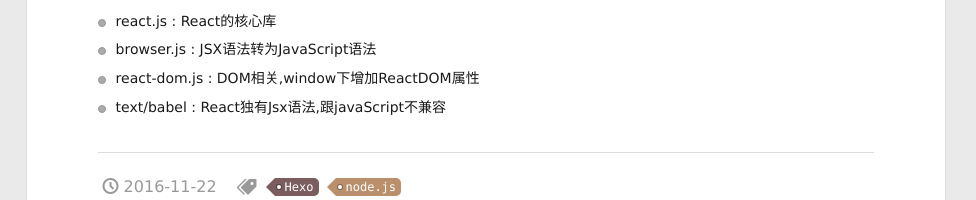
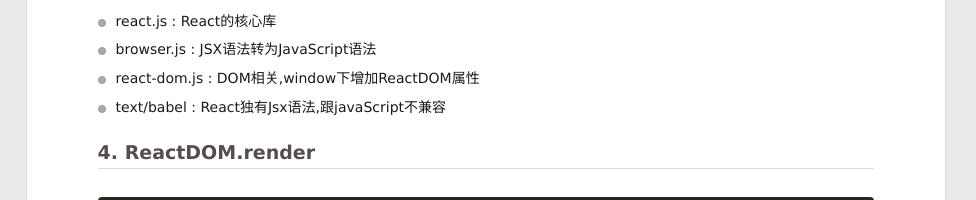
Before and after one commit to yangbaozhong/yangbaozhong.github.io, a plain HTML site: page index.html in a window 1280 px wide. Shown: the part 600-800 px from the top of the page, 304-1280 px from the left. Drawn offline with Linux system fonts and the light colour scheme; files whose address does not match are found by name.

Commit message:
Site updated: 2016-11-22 22:21:10

```diff
--- a/index.html
+++ b/index.html
@@ -173,7 +173,7 @@
 <li>react-dom.js : DOM相关,window下增加ReactDOM属性</li>
 <li>text/babel : React独有Jsx语法,跟javaScript不兼容</li>
 </ul>
-
+<h3 id="4-ReactDOM-render"><a href="#4-ReactDOM-render" class="headerlink" title="4. ReactDOM.render"></a>4. ReactDOM.render</h3><figure class="highlight bash"><table><tr><td class="gutter"><pre><div class="line">1</div></pre></td><td class="code"><pre><div class="line">React的最基本方法,用于将标签模板转为HTML语言，并插入指定的DOM节点</div></pre></td></tr></table></figure>
 
     </div>
     <div class="article-info article-info-index">
```
Also changed, not shown: 2016/11/22/React/index.html (+2 -2 lines).
